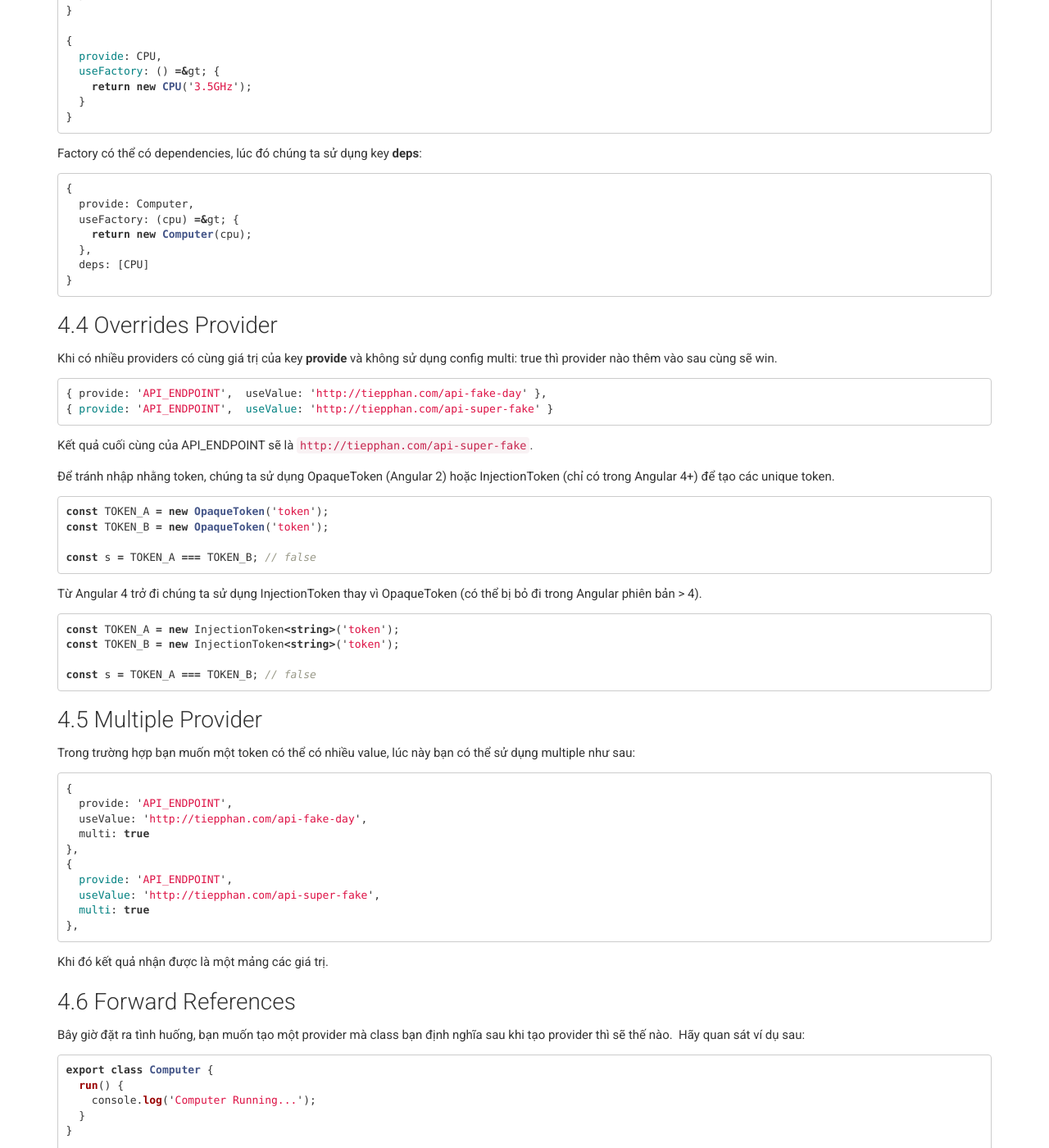
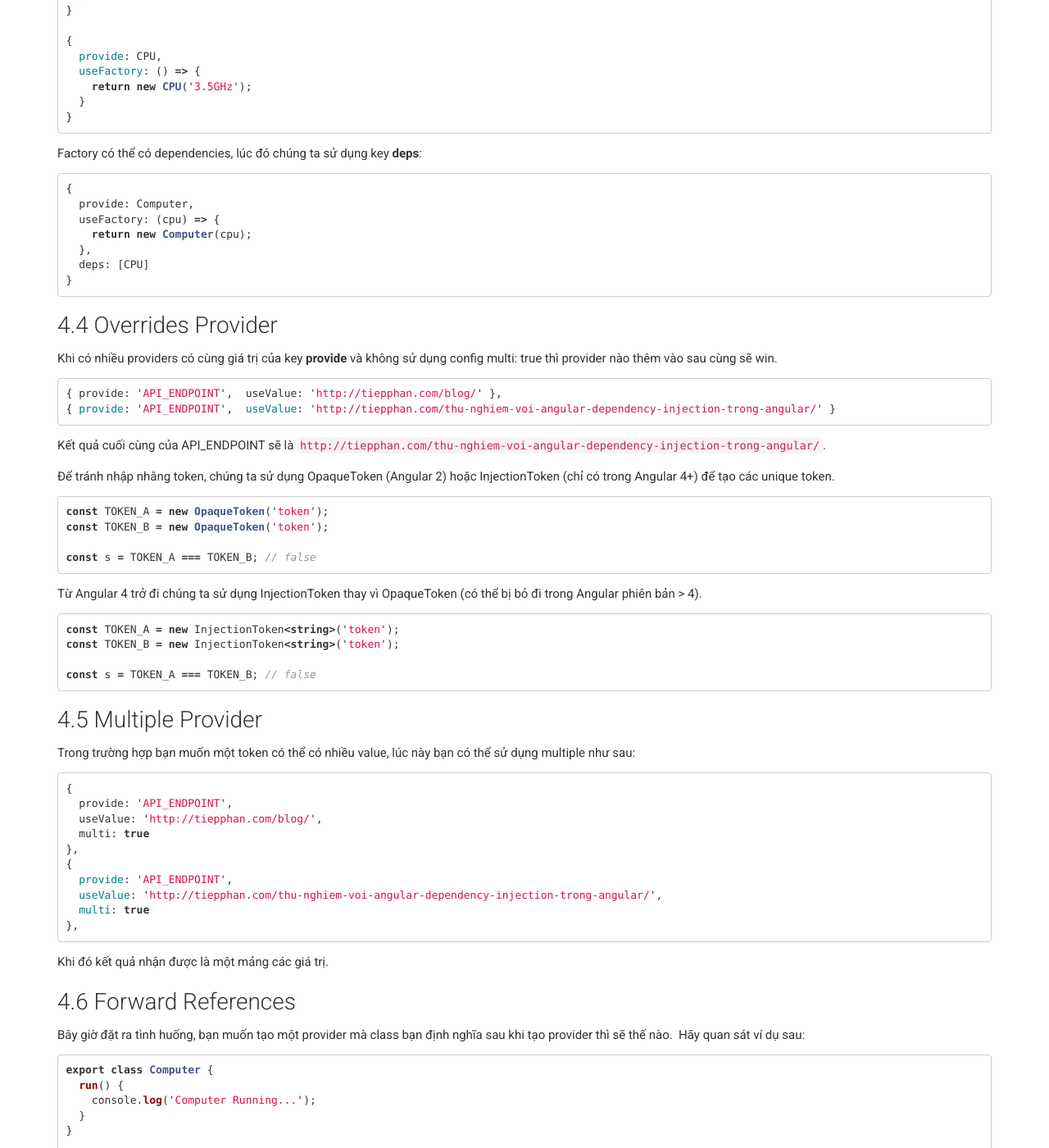
Before and after one commit to tieppt/tieppt.github.io, a Jekyll site: the page built from _posts/2017-04-23-thu-nghiem-voi-angular-dependency-injection-trong-angular.md, in a window 1280 px wide and 1400 px high, scrolled down 6961 px. Shown: the whole window at 82% size. Built offline with Jekyll 4.4.1, drawn with Linux system fonts in a browser that asks for light colours; nearby versions of some CDN libraries; some web fonts are replaced; part of the change alters nothing that is shown; some of the changed text lies outside the part shown.

Commit message:
fix DI post

````diff
--- a/_posts/2017-04-23-thu-nghiem-voi-angular-dependency-injection-trong-angular.md
+++ b/_posts/2017-04-23-thu-nghiem-voi-angular-dependency-injection-trong-angular.md
@@ -291,11 +291,11 @@ Nếu bạn sử dụng token như sau, value sẽ được truyền vào thay v
 ```ts
 {
   provide: 'API_ENDPOINT',
-  useValue: 'http://tiepphan.com/api-fake-day'
+  useValue: 'http://tiepphan.com/blog/'
 }
 ```
 
-### **4.2 Sử dụng alias**
+### 4.2 Sử dụng alias
 
 Có nhiều token có thể cùng sử dụng một token đã có.
 
@@ -304,14 +304,14 @@ Có nhiều token có thể cùng sử dụng một token đã có.
 { provide: Server, useExisting: Computer }
 ```
 
-### **4.3 Sử dụng factory**
+### 4.3 Sử dụng factory
 
 Khi bạn muốn trả về một value dựa vào một điều kiện đầu vào, hoặc bạn muốn mỗi lần gọi đến instance của token sẽ cho một instance khác nhau thì bạn sử dụng factory function như sau.
 
 ```ts
 {
   provide: CPU,
-  useFactory: () =&gt; {
+  useFactory: () => {
     return forOC ? new OCCPU() : new CPU();
   }
 }
@@ -329,7 +329,7 @@ class CPU {
 
 {
   provide: CPU,
-  useFactory: () =&gt; {
+  useFactory: () => {
     return new CPU('3.5GHz');
   }
 }
@@ -340,7 +340,7 @@ Factory có thể có dependencies, lúc đó chúng ta sử dụng key **deps**
 ```ts
 {
   provide: Computer,
-  useFactory: (cpu) =&gt; {
+  useFactory: (cpu) => {
     return new Computer(cpu);
   },
   deps: [CPU]
@@ -352,11 +352,11 @@ Factory có thể có dependencies, lúc đó chúng ta sử dụng key **deps**
 Khi có nhiều providers có cùng giá trị của key **provide** và không sử dụng config multi: true thì provider nào thêm vào sau cùng sẽ win.
 
 ```ts
-{ provide: 'API_ENDPOINT',  useValue: 'http://tiepphan.com/api-fake-day' },
-{ provide: 'API_ENDPOINT',  useValue: 'http://tiepphan.com/api-super-fake' }
+{ provide: 'API_ENDPOINT',  useValue: 'http://tiepphan.com/blog/' },
+{ provide: 'API_ENDPOINT',  useValue: 'http://tiepphan.com/thu-nghiem-voi-angular-dependency-injection-trong-angular/' }
 ```
 
-Kết quả cuối cùng của API_ENDPOINT sẽ là `http://tiepphan.com/api-super-fake`.
+Kết quả cuối cùng của API_ENDPOINT sẽ là `http://tiepphan.com/thu-nghiem-voi-angular-dependency-injection-trong-angular/`.
 
 Để tránh nhập nhằng token, chúng ta sử dụng OpaqueToken (Angular 2) hoặc InjectionToken (chỉ có trong Angular 4+) để tạo các unique token.
 
@@ -384,12 +384,12 @@ Trong trường hợp bạn muốn một token có thể có nhiều value, lúc
 ```ts
 {
   provide: 'API_ENDPOINT',
-  useValue: 'http://tiepphan.com/api-fake-day',
+  useValue: 'http://tiepphan.com/blog/',
   multi: true
 },
 {
   provide: 'API_ENDPOINT',
-  useValue: 'http://tiepphan.com/api-super-fake',
+  useValue: 'http://tiepphan.com/thu-nghiem-voi-angular-dependency-injection-trong-angular/',
   multi: true
 },
 ```
@@ -418,7 +418,7 @@ export class Computer {
 })
 export class AppComponent {
   constructor(@Inject('COMP') comps) {
-    comps.forEach(comp =&gt; comp.run());
+    comps.forEach(comp => comp.run());
   }
 }
 
@@ -438,7 +438,7 @@ Cách giải quyết lúc này, chúng ta sẽ sử dụng **Forward References*
 
 ```ts
 { provide: 'COMP', useClass: Computer, multi: true },
-{ provide: 'COMP', useClass: forwardRef(() =&gt; Laptop), multi: true }
+{ provide: 'COMP', useClass: forwardRef(() => Laptop), multi: true }
 ```
 
 Trường hợp này bạn thường gặp phải khi tạo custom validator directive cho form. Dưới đây là một đoạn code trích ra từ Angular Forms module để validate một field là **required**:
@@ -446,7 +446,7 @@ Trường hợp này bạn thường gặp phải khi tạo custom validator dir
 ```ts
 export const REQUIRED_VALIDATOR: Provider = {
   provide: NG_VALIDATORS,
-  useExisting: forwardRef(() =&gt; RequiredValidator),
+  useExisting: forwardRef(() => RequiredValidator),
   multi: true
 };
 
````
